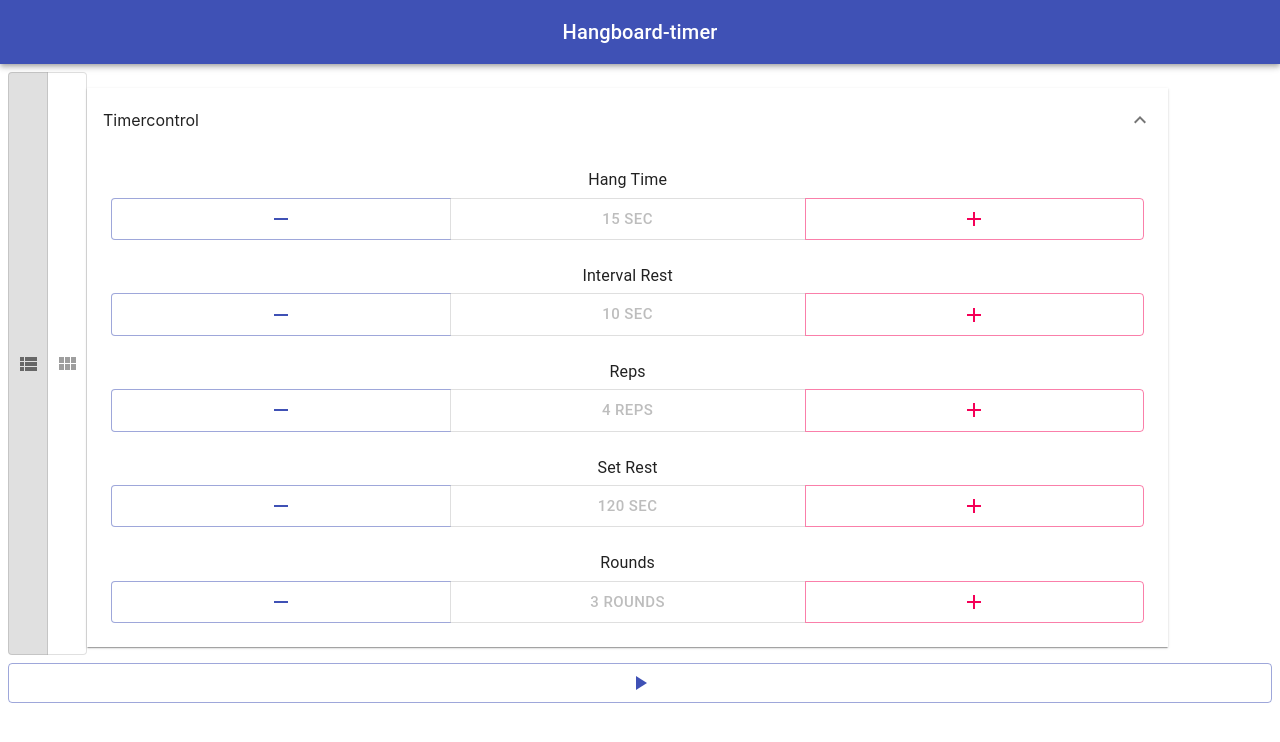
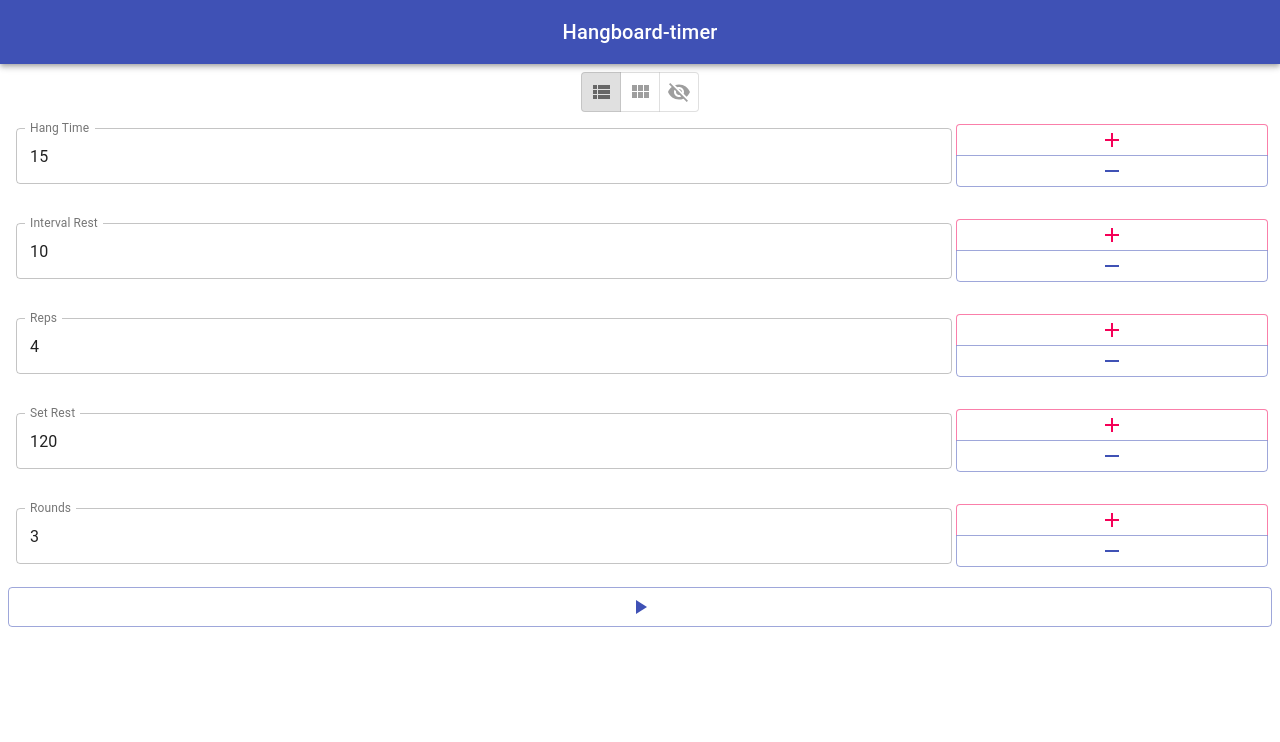
Before and after one commit to oyjoh/hangboard-timer, a React (Create React App) app: page / in a window 1280 px wide. Shown: the top 742 px of the page. Built offline with nearby package versions, Linux system fonts and the light colour scheme.

Commit message:
Added a Hide button, Changed the look of the selector boxes. added an Input field to the selector boxes

```diff
--- a/src/components/HangTimer/HangTimer.jsx
+++ b/src/components/HangTimer/HangTimer.jsx
@@ -3,31 +3,23 @@ import {makeStyles} from '@material-ui/core/styles';
 
 import Selector from './Selector';
 import {Button, Grid} from '@material-ui/core';
-import ExpansionPanel from '@material-ui/core/ExpansionPanel';
-import ExpansionPanelSummary from '@material-ui/core/ExpansionPanelSummary';
-
-import Typography from '@material-ui/core/Typography';
 import {ToggleButton, ToggleButtonGroup} from '@material-ui/lab';
-import ExpansionPanelDetails from '@material-ui/core/ExpansionPanelDetails';
 
 import PlayArrowIcon from '@material-ui/icons/PlayArrow';
-
-import ExpandMoreIcon from '@material-ui/icons/ExpandMore';
-
 import ViewListIcon from '@material-ui/icons/ViewList';
 import ViewModuleIcon from '@material-ui/icons/ViewModule';
+import VisibilityOffIcon from '@material-ui/icons/VisibilityOff';
 
 import IntervalTimer from "../IntervalTimer";
 
 
 const useStyles = makeStyles(theme => ({
     root: {
-        display: 'flex',
-        flexWrap: 'wrap',
-        margin: theme.spacing(1)
+        margin: theme.spacing(1),
+        width: 'flex',
     },
-    toggleButtonGroup: {
-        marginBottom: theme.spacing(1),
+    button: {
+        marginTop: theme.spacing(1),
     }
 }));
 
@@ -53,10 +45,15 @@ const HangTimer = () => {
 
     const [mode, setMode] = useState('list');
 
+    const [hide, setHide] = useState(false);
+
     const handleModeChange = (event, value) => {
         console.log(value);
-        if (value) {
-            setMode(value);
+        switch (value) {
+            case "list": setHide(false); setMode("list");break;
+            case "grid": setHide(false); setMode("grid");break;
+            case "hide": setHide(true); setMode("hide"); break;
+            default: break;
         }
     };
 
@@ -134,15 +131,10 @@ const HangTimer = () => {
         </Grid>
     );
 
-
-    const [expanded, setExpanded] = React.useState('timer');
-
-    const handleChange = panel => (event, newExpanded) => {
-        setExpanded(newExpanded ? panel : false);
-    };
-
     const startTimer = () => {
         console.log("Hey");
+        setHide(true);
+        setMode("hide");
         setTimer({
             ...timer, elem: <IntervalTimer
                 hang={state.hangTime}
@@ -169,32 +161,25 @@ const HangTimer = () => {
                 <ToggleButton value="grid">
                     <ViewModuleIcon/>
                 </ToggleButton>
+                <ToggleButton value="hide">
+                    <VisibilityOffIcon/>
+                </ToggleButton>
             </ToggleButtonGroup>
-            <ExpansionPanel expanded={expanded==='timer'} onChange={handleChange('timer')}>
-                <ExpansionPanelSummary
-                    expandIcon={<ExpandMoreIcon/>}
-                    aria-controls="panel1a-content"
-                    id="panel1a-header"
-                >
-                    Timercontrol
-                </ExpansionPanelSummary>
-                <ExpansionPanelDetails>
-                    <Typography>
-                        <Grid container spacing={1}>
-                            {gridElems}
-                        </Grid>
-                    </Typography>
-                </ExpansionPanelDetails>
-            </ExpansionPanel>
+            {!hide && (
+                <Grid container spacing={1}>
+                    {gridElems}
+                </Grid>
+            )}
+
             <Button size="large" color="primary" variant="outlined" onClick={startTimer}
-                    fullWidth><PlayArrowIcon/></Button>
+                    fullWidth className={classes.button}><PlayArrowIcon/></Button>
             <Grid container >
                 <Grid item xs={12}>
                     {timer.elem}
                 </Grid>
             </Grid>
         </div>
-);
+    );
 };
 
 export default HangTimer;
--- a/src/components/HangTimer/Selector.jsx
+++ b/src/components/HangTimer/Selector.jsx
@@ -1,8 +1,10 @@
 import React from 'react';
-import {Button, ButtonGroup, Paper, Typography} from '@material-ui/core';
+import {Button, ButtonGroup, Paper} from '@material-ui/core';
 import {makeStyles} from '@material-ui/core/styles';
 import AddIcon from '@material-ui/icons/Add';
 import RemoveIcon from '@material-ui/icons/Remove';
+import Grid from "@material-ui/core/Grid";
+import TextField from "@material-ui/core/TextField";
 
 const useStyles = makeStyles(theme => ({
     root: {
@@ -11,7 +13,11 @@ const useStyles = makeStyles(theme => ({
     },
     buttonGroup: {
         alignItems: 'center',
+        margin: theme.spacing(0.5),
     },
+    textField: {
+        marginTop: theme.spacing(1),
+    }
 }));
 
 export default function Selector(props) {
@@ -44,23 +50,43 @@ export default function Selector(props) {
         sendData(num);
     };
 
+    const handleChange = (event) => {
+        console.log(Number(event.target.value));
+        const num =  Number(event.target.value);
+        setState({...state, clicks: num});
+        sendData(num);
+    };
+
 
     const classes = useStyles();
 
     return (
         <div>
-            <Paper elevation={0} >
+            <Paper elevation={0}>
                 <div className={classes.root}>
-                    <Typography gutterBottom>
-                        {state.text}
-                    </Typography>
-                    <ButtonGroup fullWidth>
-                        <Button size="small" disableElevation color="primary" value="dec"
-                                onClick={DecrementItem}><RemoveIcon/></Button>
-                        <Button size="large" disabled>{state.clicks} {state.unit}</Button>
-                        <Button size="small" disableElevation color="secondary" value="inc"
-                                onClick={IncrementItem}><AddIcon/></Button>
-                    </ButtonGroup>
+                    <Grid container>
+                        <Grid item xs={9}>
+                            <TextField
+                                className={classes.textField}
+                                fullWidth
+                                id={state.text}
+                                label={state.text}
+                                type="number"
+                                variant="outlined"
+                                value={String(state.clicks)}
+                                onChange={handleChange}
+                            />
+                        </Grid>
+                        <Grid item xs={3}>
+                            <ButtonGroup fullWidth orientation="vertical" className={classes.buttonGroup}>
+                                <Button size="small" disableElevation color="secondary" value="inc"
+                                        onClick={IncrementItem}><AddIcon/></Button>
+                                <Button size="small" disableElevation color="primary" value="dec"
+                                        onClick={DecrementItem}><RemoveIcon/></Button>
+                            </ButtonGroup>
+                        </Grid>
+                    </Grid>
+
                 </div>
             </Paper>
         </div>
--- a/src/components/Header/Header.jsx
+++ b/src/components/Header/Header.jsx
@@ -7,6 +7,7 @@ import Typography from '@material-ui/core/Typography';
 const useStyles = makeStyles(theme => ({
     root: {
         flexGrow: 1,
+        width: '100%',
     },
     title: {
         flexGrow: 1,
```
